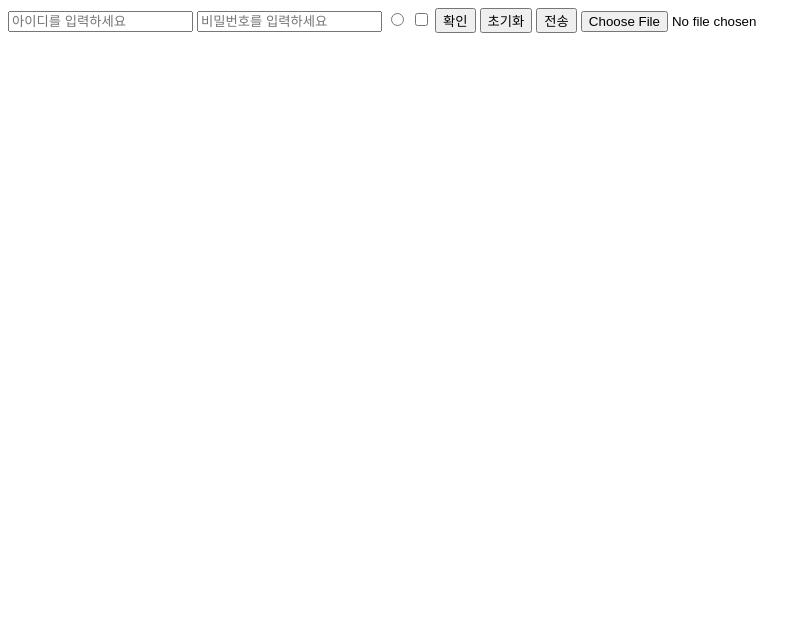
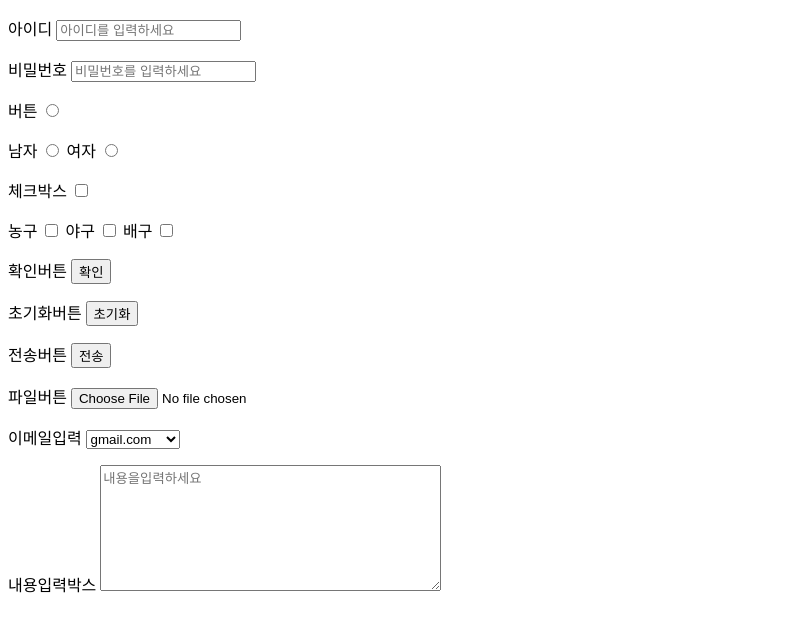
Before and after one commit to Yun-Hyera/smartContents, a plain HTML site: page HTML/입력폼.html in a window 1280 px wide. Shown: the whole page, without its empty margins (0-811 px from the left). Drawn offline with Linux system fonts and the light colour scheme.

Commit message:
마지막저장

```diff
--- a/HTML/입력폼.html
+++ b/HTML/입력폼.html
@@ -5,33 +5,91 @@
   <title>입력폼</title>
 </head>
 <body>
+
   <!--한줄 입력한-->
-  <input tpye="text" value="" placeholder="아이디를 입력하세요" />
+  <p>
+  <label for="userid">아이디</label>
+  <input type="text" id="userid" placeholder="아이디를 입력하세요" />
+  </p>
 
 <!--placeholder 은 html5 에서나와서 IE8,7,6은 지원안됨 허용하려면 자바스크립트이용 -->
 
   <!--비밀번호-->
-  <input type="password" placeholder="비밀번호를 입력하세요" />
+  <p>
+  <label for="userPW">비밀번호</label>
+  <input type="password" id="userPW" placeholder="비밀번호를 입력하세요" />
+  </p>
 
   <!--단일선택버튼 -->
-  <input type="radio" />
+  <p>
+  <label for="radio">버튼</label>
+  <input type="radio" id="radio" />
+  </p>
+
+  <p>
+  <label for="man">남자</label>
+  <input type="radio" id="man" name="trans" />
+  <label for="woman">여자</label>
+  <input type="radio" id="woman" name="trans" />
+  </p>
 
   <!--다중선택버튼-->
-  <input type="checkbox" />
+  <p>
+  <label for="checkbox">체크박스</label>
+  <input type="checkbox" id="checkbox"/>
+  </p>
+
+  <p>
+  <label for="spots1">농구</label>
+  <input type="checkbox" id="spots1" />
+  <label for="spots2">야구</label>
+  <input type="checkbox" id="spots2" />
+  <label for="spots3">배구</label>
+  <input type="checkbox" id="spots3" />
+  </p>
 
   <!--범용버튼-->
-  <input type="button" value="확인" />
+  <p>
+  <label for="button">확인버튼</label>
+  <input type="button" id="button" value="확인" />
+  </p>
 
-  <!-- 리셋버튼 -->
-  <input type="reset" value="초기화" />
+  <p>
+  <label for="reset">초기화버튼</label>
+  <input type="reset" id=reset value="초기화" />
+  </p>
 
   <!-- 확인후 전송해주는 버튼 -->
-  <input type="submit" value="전송" />
+  <p>
+  <label for="submit">전송버튼</label>
+  <input type="submit" id=submit value="전송" />
+  </p>
 
   <!-- 파일버튼 -->
-  <input type="file" />
+  <p>
+  <label for="file">파일버튼</label>
+  <input type="file" id="file"/>
+  </p>
 
   <input type="hidden" />
 
+  <!--이메일 버튼-->
+  <p>
+  <label for="email">이메일입력</label>
+  <select id="email">
+    <option>gmail.com</option>
+    <option>hotmail.com</option>
+    <option>nate.com</option>
+    <option>naver.com</option>
+  </select>
+  </p>
+
+  <!--내용입력박스 버틍-->
+  <p>
+  <label for="text">내용입력박스</label>
+  <textarea id="text" rows="8" cols="40" placeholder="내용을입력하세요"></textarea>
+  </p>
+
 </body>
+
 </html>
```
